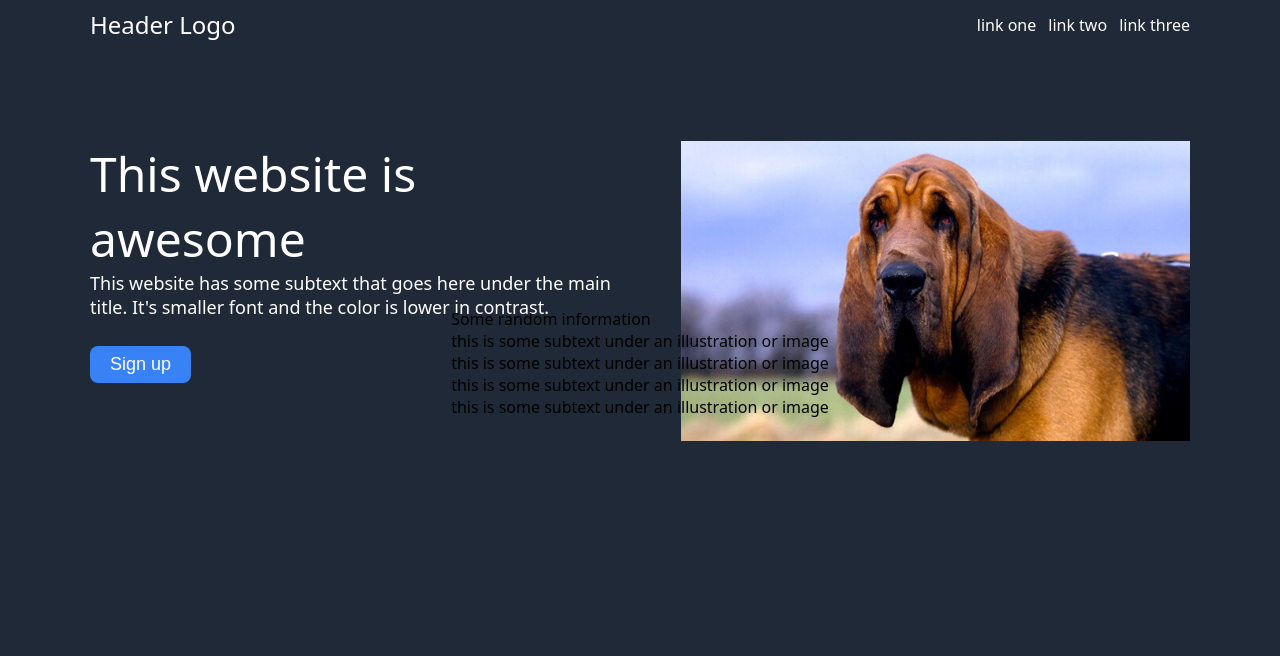
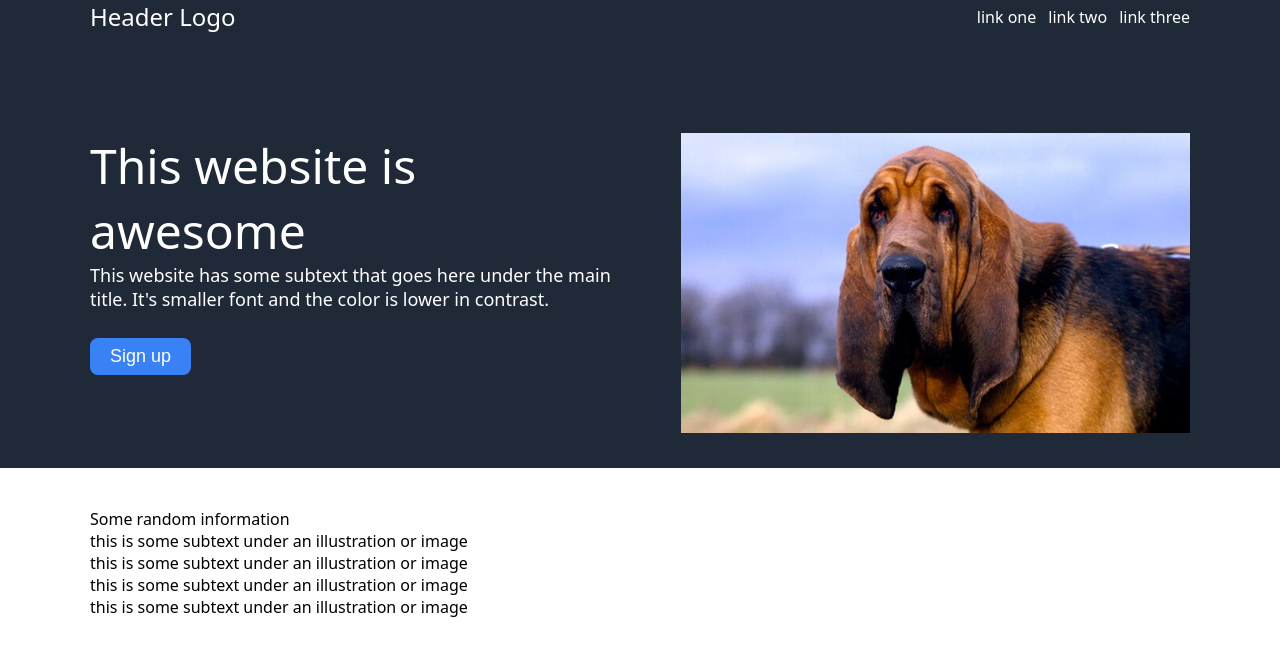
Before and after one commit to Creasser/landing-page, a plain HTML site: page index.html in a window 1280 px wide. Drawn offline with Linux system fonts and the light colour scheme.

Commit message:
reworked section 1 background color

```diff
--- a/index.html
+++ b/index.html
@@ -9,6 +9,7 @@
 
     <body>
 <!--Section 1: Top-->
+<div class="background">
 <div class="section-one">
   <div class="header-container">
     <div class="header-logo">Header Logo</div>
@@ -26,6 +27,7 @@
     <div class="img-cont"><img src="./images/Bloodhound.jpeg"></div>
   </div>
 </div>
+</div>
 <!--Section 2-->
 
 <div class="section-two">
--- a/style.css
+++ b/style.css
@@ -2,12 +2,20 @@ body {
     font-family: system-ui, -apple-system, BlinkMacSystemFont, 'Segoe UI', Roboto, Oxygen, Ubuntu, Cantarell, 'Open Sans', 'Helvetica Neue', sans-serif;
     display: flex;
     flex-direction: column;
-
-    background-color: #1f2937;
+    margin: 0;
+    background-color: white;
     align-items: center;
 }
 
 /* Style for section 1 */
+
+.background {
+    display: flex;
+    width: 100%;
+    background-color: #1f2937;
+    justify-content: center;
+    padding-bottom: 35px;
+}
 
 .header-container {
     display: flex;
@@ -28,7 +36,6 @@ body {
     flex-direction: column;
     color: white;
     background-color: #1f2937;
-    height: 300px;
     width: 1100px;
 }
 button {
@@ -59,5 +66,10 @@ button {
 /*Section 2*/
 
 .section-two {
-
+    margin: 20px;
+    padding-top: 20px;
+    width: 1100px;
+    display: flex;
+    flex-direction: column;
+    background-color: white;
 }
```
